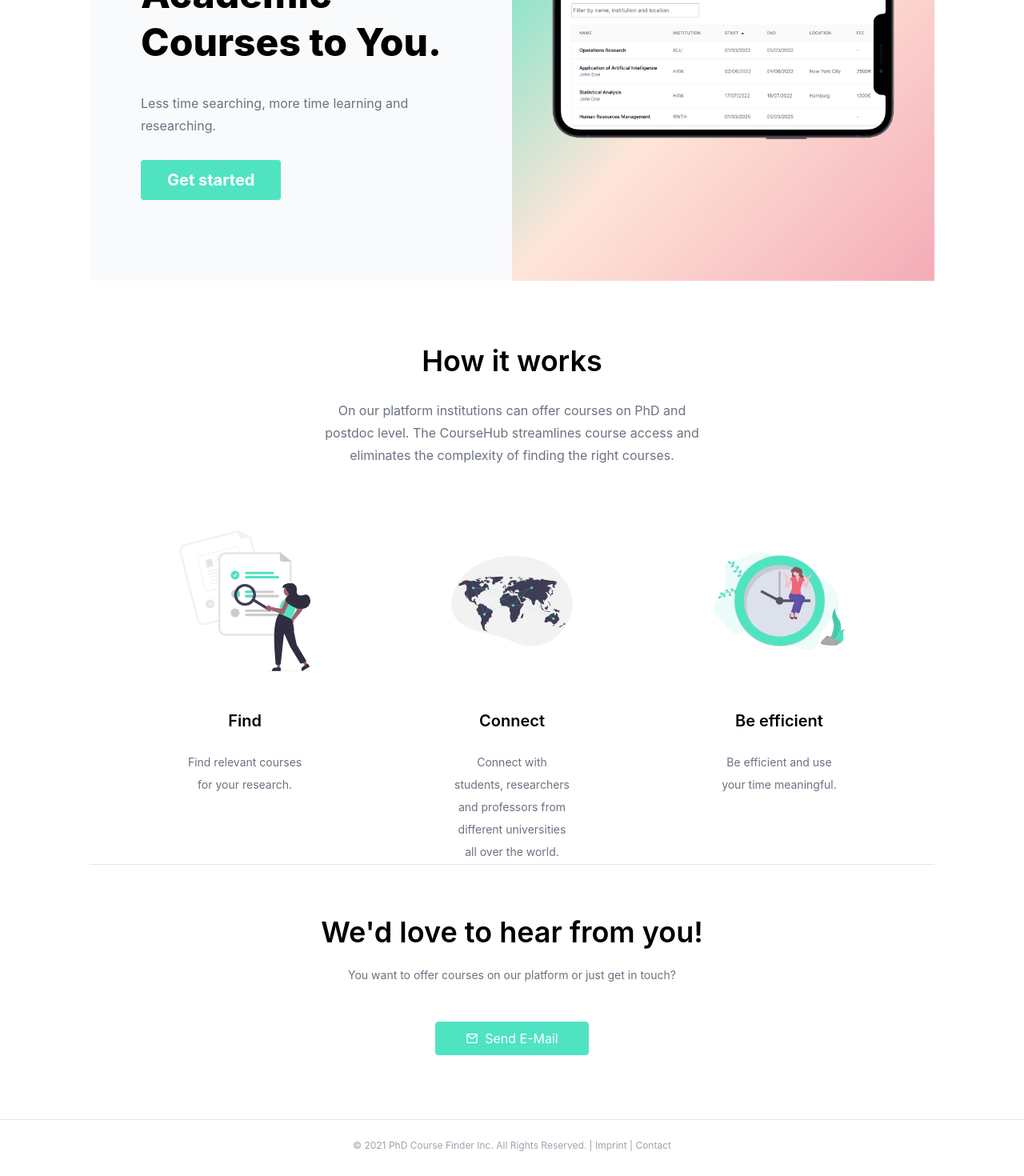
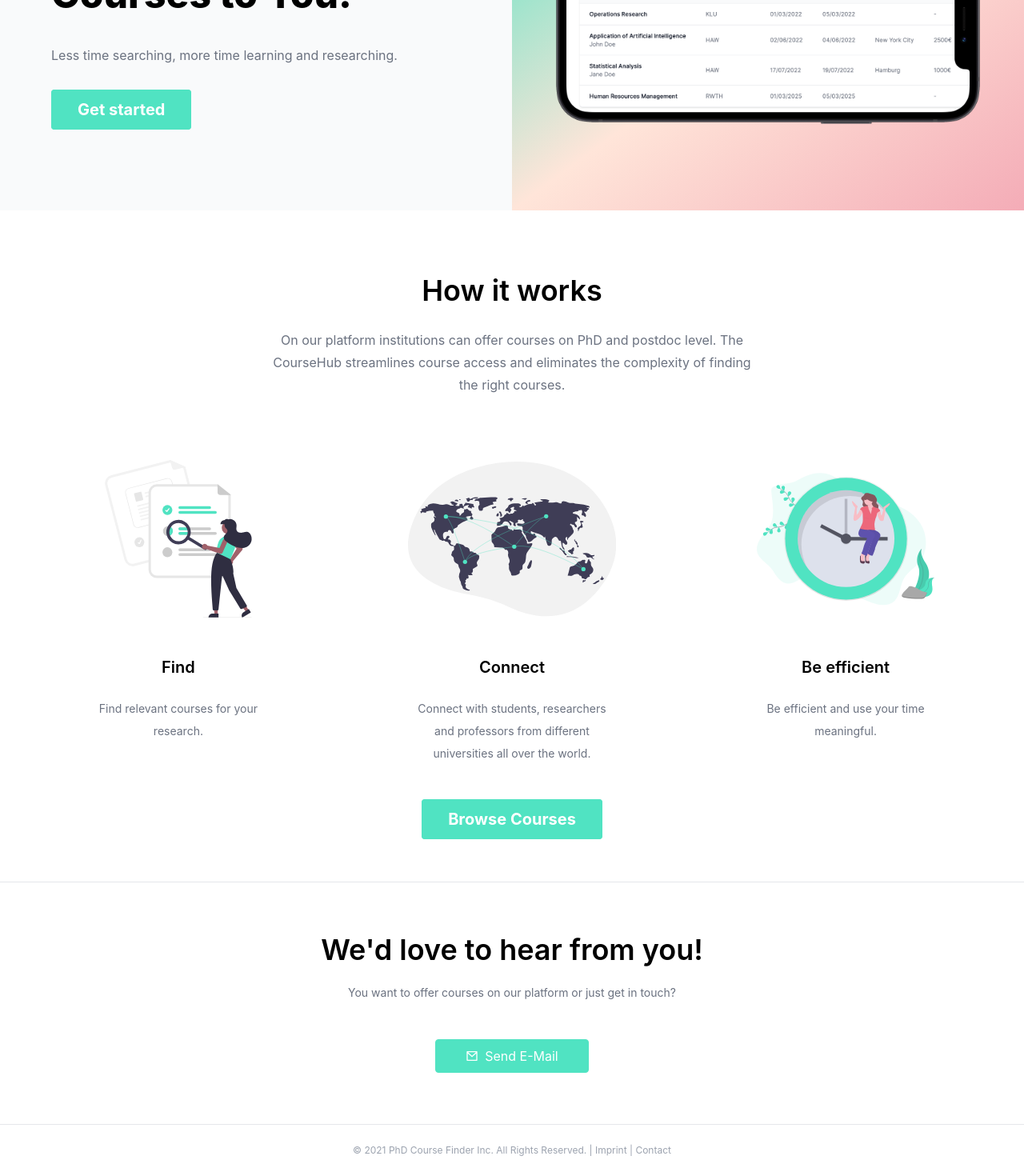
Before and after one commit to pgoodbread/phd-course-finder, a Next.js app: page /landing-page in a window 1280 px wide. Shown: the part 265-1735 px from the top of the page at 80% size. Built offline with nearby package versions, Linux system fonts and the light colour scheme; no server answers.

Commit message:
center icon section and add browse courses button

```diff
--- a/pages/landing-page.tsx
+++ b/pages/landing-page.tsx
@@ -4,8 +4,8 @@ import ButtonStyle from "../components/ButtonStyle";
 
 export default function LandingPage() {
   return (
-    <div className="md:mx-28">
-      <div className="flex flex-wrap md:flex-nowrap">
+    <div className="md:max-w-7xl md:mx-auto">
+      <div className="flex flex-wrap border-b md:flex-nowrap md:border-0">
         {/* Section Intro Text & CTA Button */}
         <div className="w-full md:w-1/2 bg-gray-50">
           <div className="mt-24 mb-20 mx-8 md:my-28 md:mx-16">
@@ -24,8 +24,9 @@ export default function LandingPage() {
             </Link>
           </div>
         </div>
+
         {/* Section Gradient Info */}
-        <div className="w-full bg-gradient-to-br from-primary via-champagnePink to-lightPink hidden md:flex md:items-center md:w-1/2">
+        <div className="w-full bg-gradient-to-br from-primary via-champagnePink to-lightPink hidden md:flex md:items-center md:justify-center md:w-1/2 md:py-20">
           <div className="mx-8">
             <Image
               src="/table-example-picture.png"
@@ -36,6 +37,7 @@ export default function LandingPage() {
           </div>
         </div>
       </div>
+
       {/* Section Partner Logos */}
       {/* <div className="md:mt-20 md:flex md:items-center">
         <div className="text-4xl font-semibold mt-10 mb-10 text-center md:text-sm md:text-gray-500 md:border-gray-200 md:border-t md:mr-32 md:whitespace-nowrap">
@@ -132,16 +134,25 @@ export default function LandingPage() {
             level. The CourseHub streamlines course access and eliminates the
             complexity of finding the right courses.
           </p>
-        </div>
-        <div className="flex flex-col justify-center md:flex-row md:flex-nowrap md:justify-start md:mt-20 md:mx-20 md:space-x-44">
-          <Find></Find>
-          <Connect></Connect>
-          <Efficient></Efficient>
+          <div className="flex flex-col justify-center md:flex-row md:flex-nowrap md:justify-around md:mt-20 md:mx-20 md:space-x-44">
+            <Find></Find>
+            <Connect></Connect>
+            <Efficient></Efficient>
+          </div>
+          <div className="mt-10">
+            <Link href="/courses" passHref>
+              <ButtonStyle>
+                <a className="text-xl font-bold px-8 py-3 w-24">
+                  Browse Courses
+                </a>
+              </ButtonStyle>
+            </Link>
+          </div>
         </div>
       </div>
 
       {/* Section Contact */}
-      <div className="mt-16 px-8 pt-16 pb-16 bg-gray-50 flex flex-col items-center border-gray-200 border-t md:bg-white">
+      <div className="mt-16 px-8 pt-16 pb-12 bg-gray-50 flex flex-col items-center border-gray-200 border-t md:bg-white">
         <p className="text-4xl font-semibold mb-4">
           We'd love to hear from you!
         </p>
```
